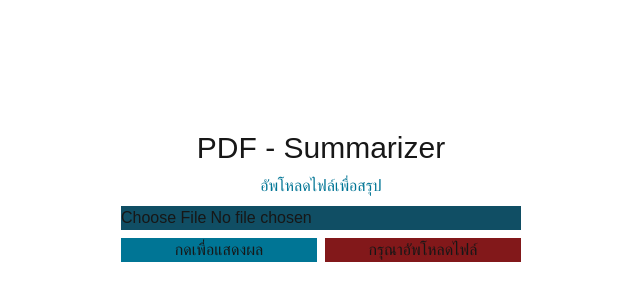
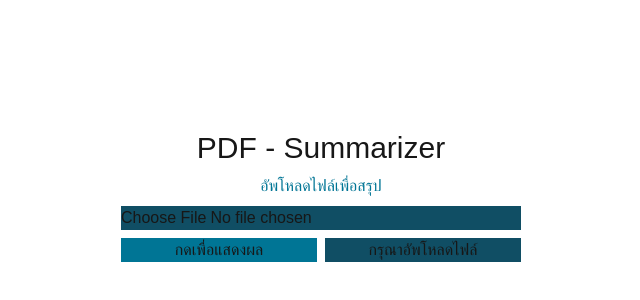
Before and after one commit to sorabeam/PDF-Summerize, a Next.js app: page / in a window 1280 px wide. Shown: the part 204-504 px from the top of the page, without its empty margins (319-959 px from the left). Built offline with nearby package versions, Linux system fonts and the light colour scheme.

Commit message:
feat: isDisplayAllowed color, rename setvission -> setIsDisplayAllowed and remove file === underdefine

```diff
--- a/app/component/displayBox.tsx
+++ b/app/component/displayBox.tsx
@@ -3,20 +3,23 @@
 import { useState } from "react";
 
 export function DisplayBox({ file }: { file: File | null }) {
-  const [isDisplayAllowed, setVission] = useState<boolean>(false); //ทำตามโจทย์ที่ต้องกดปุ่มก่อน
+  const [isDisplayAllowed, setIsDisplayAllowed] = useState<boolean>(false); //ทำตามโจทย์ที่ต้องกดปุ่มก่อน
   const display = checkValidation(file, isDisplayAllowed);
 
   return (
     <div className="flex flex-row gap-2 w-100 justify-center">
       <div className="bg-cyan-700 text-center w-full">
-        <button onClick={() => setVission(true)}> กดเพื่อแสดงผล </button>
+        <button onClick={() => setIsDisplayAllowed(true)}>
+          {" "}
+          กดเพื่อแสดงผล{" "}
+        </button>
       </div>
       <div
         className={`${!display.ok ? "bg-red-900" : "bg-cyan-900"} text-center w-full`}
       >
         <p> {display.message} </p>
       </div>
-      {display.ok && (
+      {display.ok && isDisplayAllowed && (
         <button onClick={() => console.log(file)}>สรุปไฟล์</button>
       )}
     </div>
@@ -25,15 +28,15 @@ export function DisplayBox({ file }: { file: File | null }) {
 
 function checkValidation(file: File | null, isDisplayAllowed: boolean) {
   if (!isDisplayAllowed) {
-    return { ok: false, message: "กรุณาอัพโหลดไฟล์" };
+    return { ok: true, message: "กรุณาอัพโหลดไฟล์" };
   }
-  if (file === null || file === undefined) {
+  if (file === null) {
     return { ok: false, message: "ไม่พบไฟล์" };
   }
   if (file.type !== "application/pdf") {
     return { ok: false, message: "ชนิดของไฟล์ไม่ถูกต้อง" };
   }
-  if (file.size < 0 || file.size / 1024 ** 2 >= 10) {
+  if (file.size == 0 || file.size / 1024 ** 2 > 10) {
     return { ok: false, message: "ขนาดไฟล์ไม่ถูกต้อง (> 0 และ ≤ 10 MB)" };
   }
   return {
```
